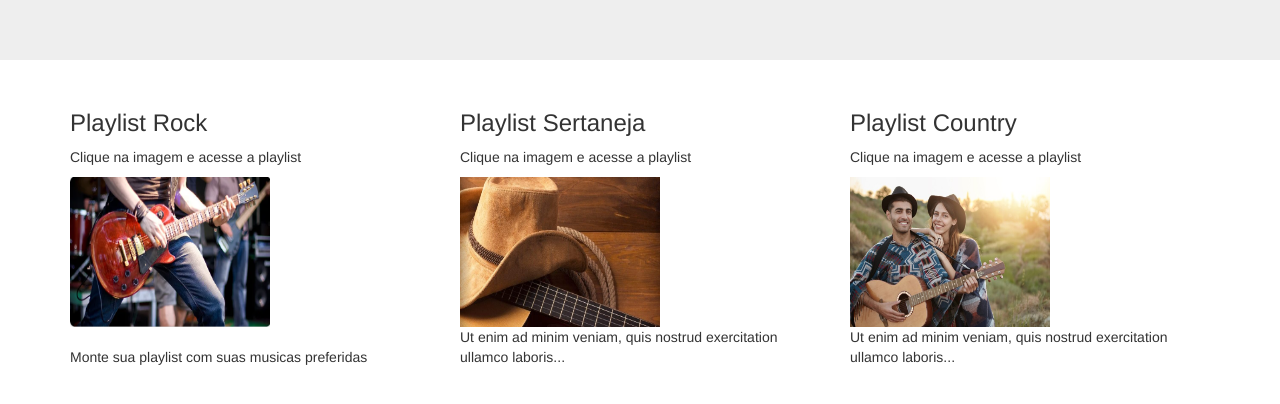
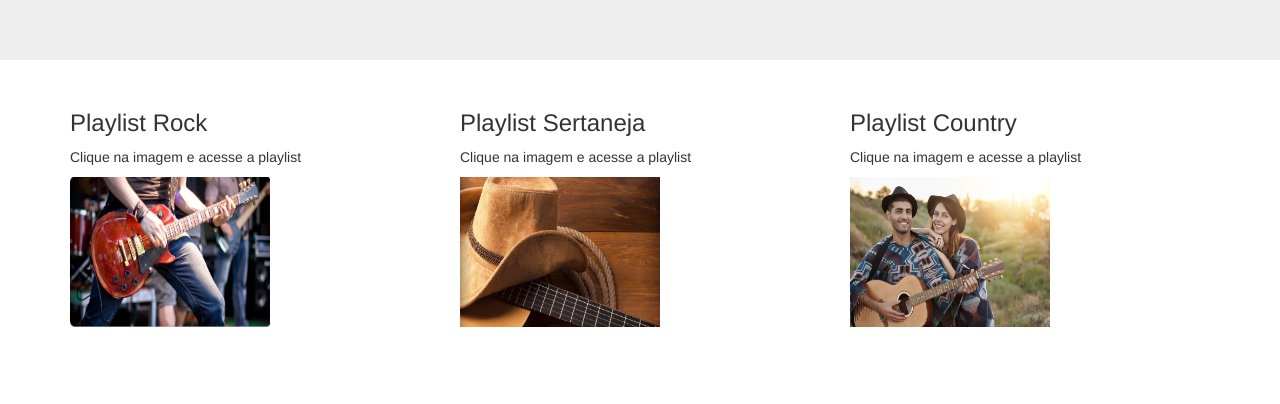
Before and after one commit to fss9/WEB1-TRABALHO, a plain HTML site: page WEB1 TRABALHO/index.html in a window 1280 px wide. Shown: the part 180-584 px from the top of the page. Drawn offline with nearby package versions, Linux system fonts and the light colour scheme.

Commit message:
WEB1 TRABALHO

```diff
--- a/WEB1 TRABALHO/index.html
+++ b/WEB1 TRABALHO/index.html
@@ -39,7 +39,6 @@
           <img src="imgs\playlist\rock.png" alt="Rock">
       </a>
     </figure><br>
-      <p>Monte sua playlist com suas musicas preferidas</p>
 
 
     </div>
@@ -53,7 +52,6 @@
       </a>
       </figure>
 
-      <p>Ut enim ad minim veniam, quis nostrud exercitation ullamco laboris...</p>
 
     </div>
     <div class="col-sm-4">
@@ -65,7 +63,6 @@
           <img src="imgs\playlist\country.jpg" alt="Country">
       </a>
     </figure>
-    <p>Ut enim ad minim veniam, quis nostrud exercitation ullamco laboris...</p>
 
     </div>
   </div>
```
